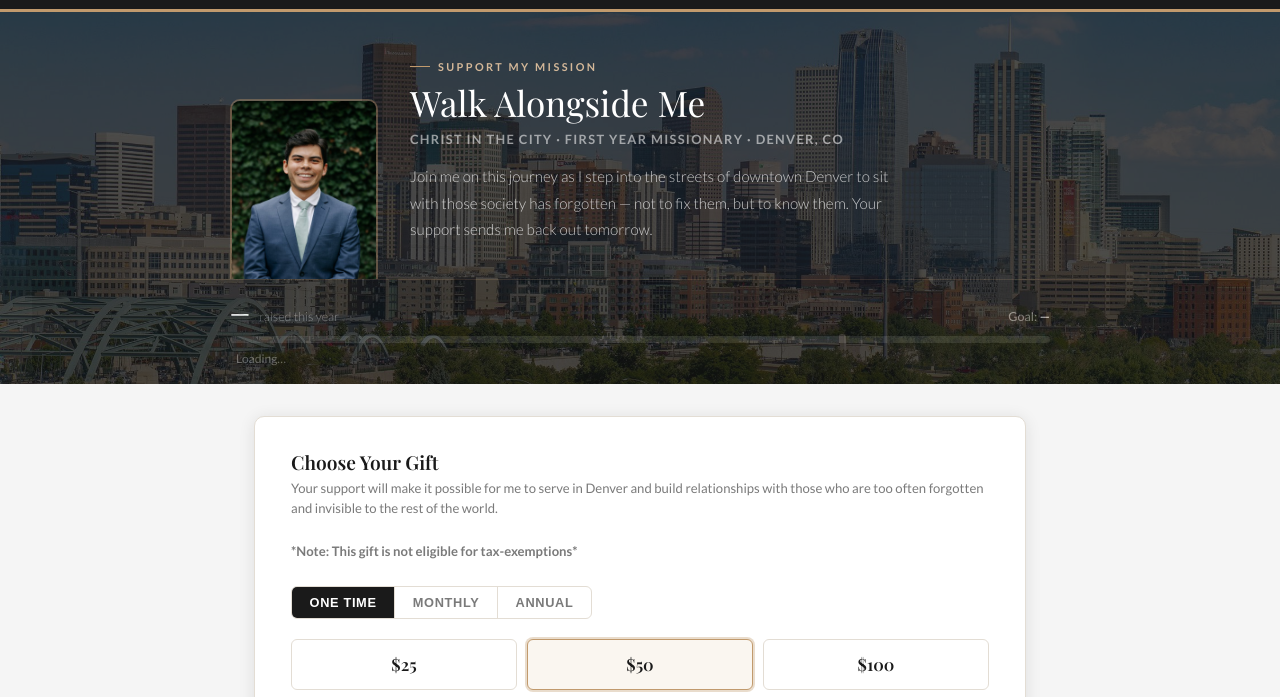
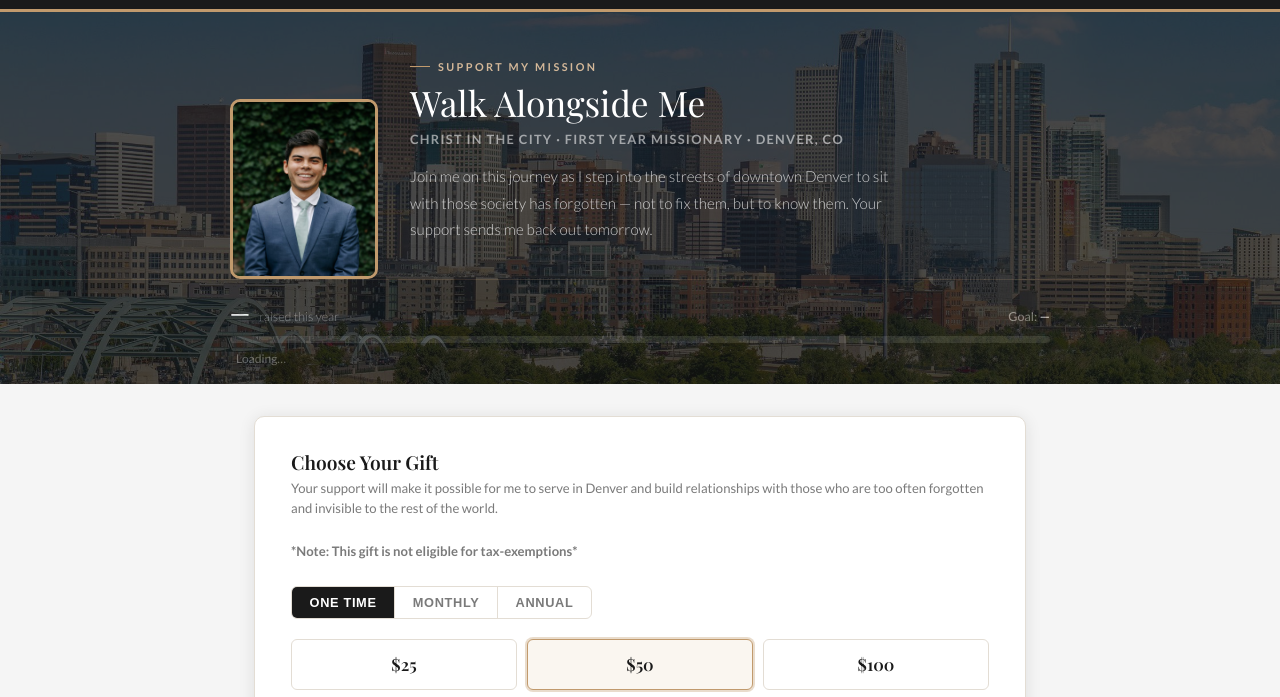
Before and after one commit to sergangulo27-web/sergangulo27-web.github.io, a plain HTML site: page support.html in a window 1280 px wide. Shown: the part 56-753 px from the top of the page. Drawn offline with nearby package versions, Linux system fonts and the light colour scheme; a web font is replaced by a local one.

Commit message:
Support page: match photo border to home page
Co-Authored-By: Claude Opus 5.5 <noreply@anthropic.com>
Claude-Session: https://claude.ai/code/session_01MDB126HJiPSCx7b3s9ctap

```diff
--- a/support.html
+++ b/support.html
@@ -140,14 +140,13 @@ nav a:hover, nav a.active { color: var(--gold-light); }
 .profile-photo {
   width: 148px;
   height: 180px;
-  border-radius: 10px 10px 0 0;
+  border-radius: 10px;
   background: linear-gradient(160deg, #2b2b2b 0%, #1a1a1a 100%);
   display: flex;
   flex-direction: column;
   align-items: center;
   justify-content: center;
-  border: 2px solid rgba(193,154,109,0.4);
-  border-bottom: none;
+  border: 3px solid var(--gold);
   overflow: hidden;
 }
 .profile-photo svg { opacity: 0.35; }
```
